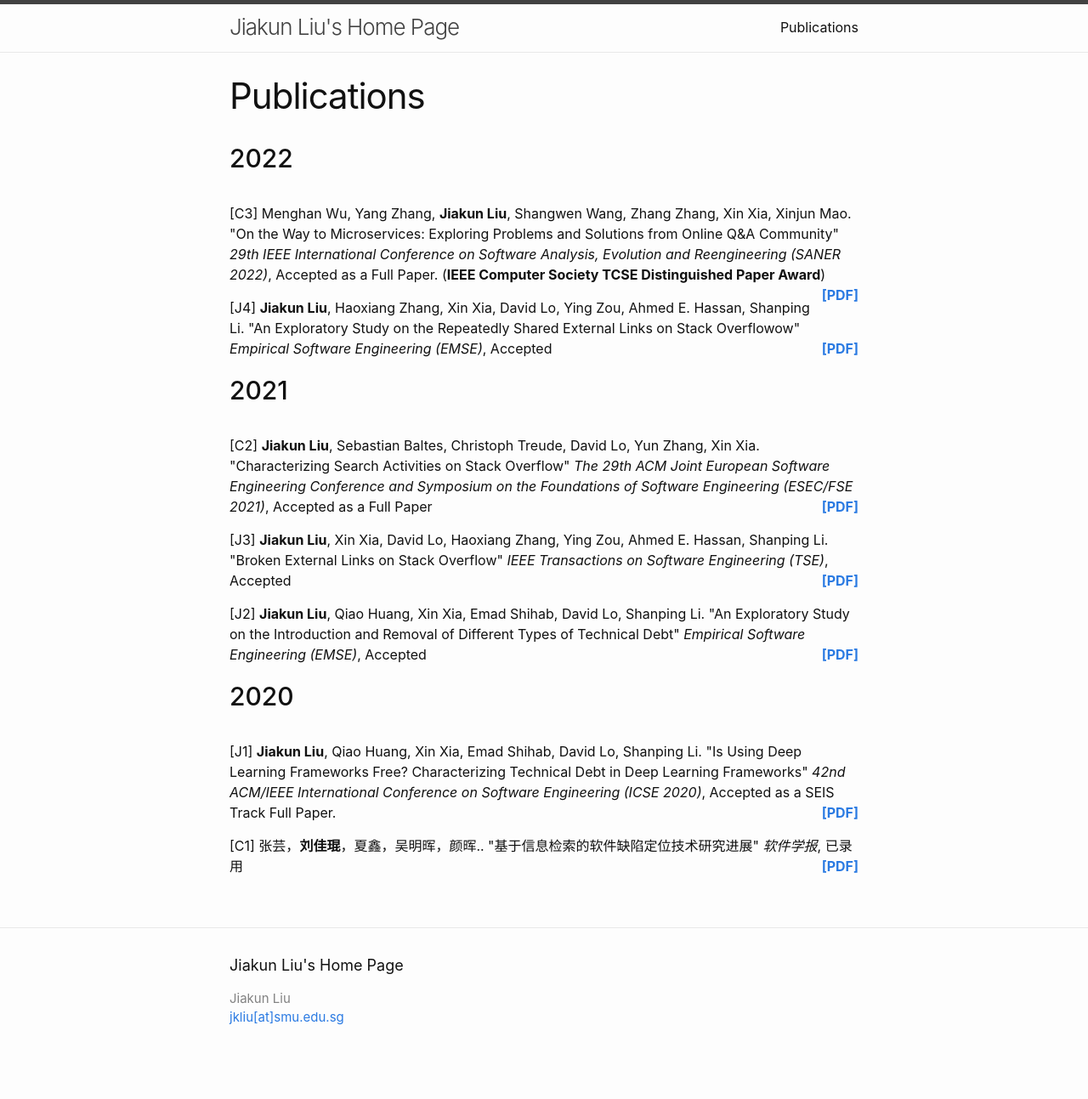
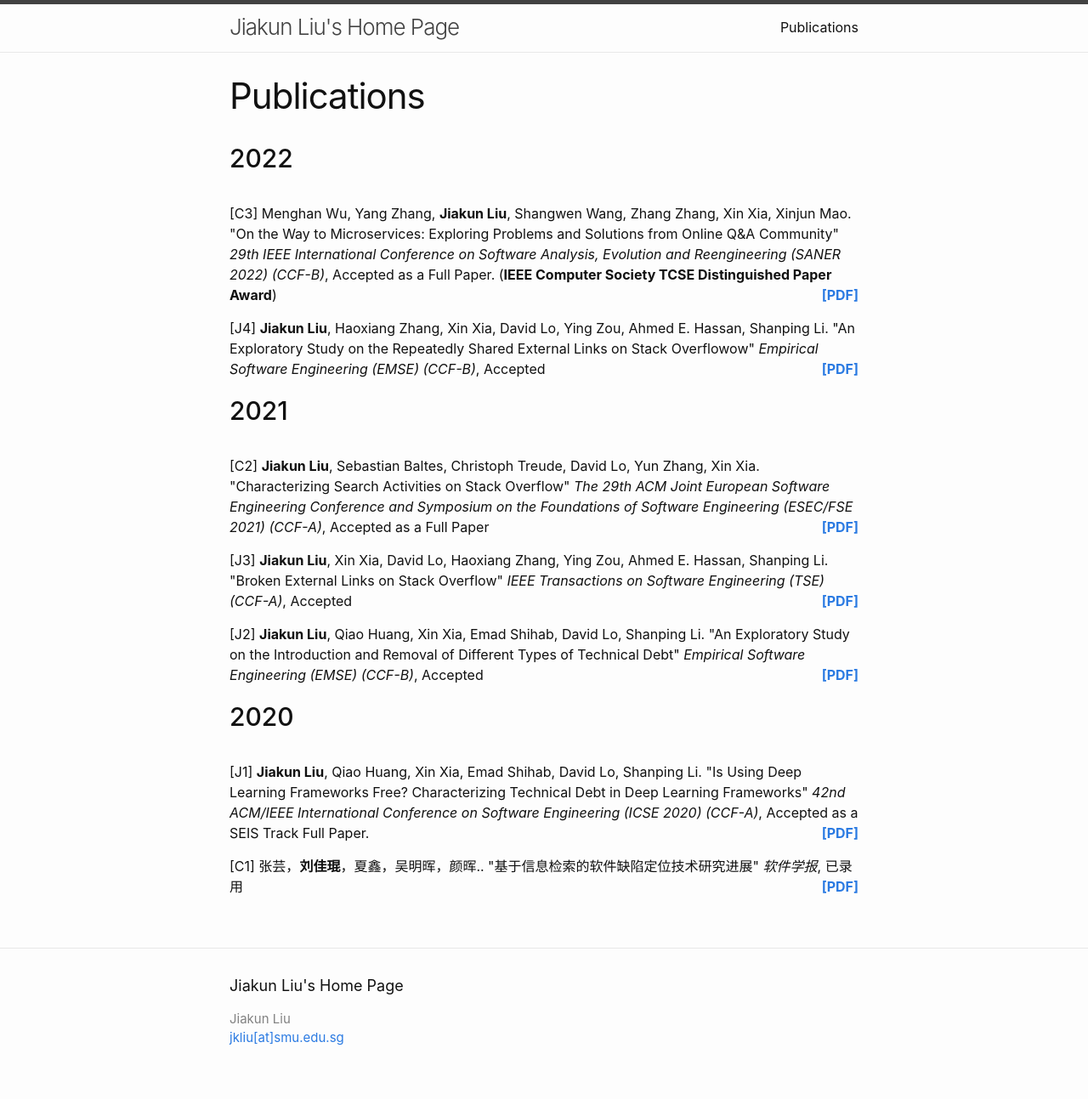
Before and after one commit to jiakun-liu/jiakun-liu.github.io, a Jekyll site: the page built from papers.md, in a window 1280 px wide. Shown: the whole page at 85% size. Built offline with Jekyll 4.4.1, drawn with Linux system fonts in a browser that asks for light colours; before the commit the page ends 1269 px from its top, so only the background shows below that.

Commit message:
Update papers.json

```diff
--- a/_data/papers.json
+++ b/_data/papers.json
@@ -4,7 +4,7 @@
             "idx": "C3",
             "title": "On the Way to Microservices: Exploring Problems and Solutions from Online Q&A Community",
             "authors": "Menghan Wu, Yang Zhang, <b>Jiakun Liu</b>, Shangwen Wang, Zhang Zhang, Xin Xia, Xinjun Mao",
-            "venue": "29th IEEE International Conference on Software Analysis, Evolution and Reengineering (SANER 2022)",
+            "venue": "29th IEEE International Conference on Software Analysis, Evolution and Reengineering (SANER 2022) (CCF-B)",
             "status": "Accepted as a Full Paper. (<b>IEEE Computer Society TCSE Distinguished Paper Award</b>) ",
             "pdf": "papers/saner.pdf"
         },
@@ -12,7 +12,7 @@
             "idx": "J4",
             "title": "An Exploratory Study on the Repeatedly Shared External Links on Stack Overflowow",
             "authors": "<b>Jiakun Liu</b>, Haoxiang Zhang, Xin Xia, David Lo, Ying Zou, Ahmed E. Hassan, Shanping Li",
-            "venue": "Empirical Software Engineering (EMSE)",
+            "venue": "Empirical Software Engineering (EMSE) (CCF-B)",
             "status": "Accepted",
             "pdf": "papers/emse212.pdf"
         }
@@ -22,7 +22,7 @@
             "idx": "C2",
             "title": "Characterizing Search Activities on Stack Overflow",
             "authors": "<b>Jiakun Liu</b>, Sebastian Baltes, Christoph Treude, David Lo, Yun Zhang, Xin Xia",
-            "venue": "The 29th ACM Joint European Software Engineering Conference and Symposium on the Foundations of Software Engineering (ESEC/FSE 2021)",
+            "venue": "The 29th ACM Joint European Software Engineering Conference and Symposium on the Foundations of Software Engineering (ESEC/FSE 2021) (CCF-A)",
             "status": "Accepted as a Full Paper",
             "pdf": "papers/fse213.pdf"
         },
@@ -30,7 +30,7 @@
             "idx": "J3",
             "title": "Broken External Links on Stack Overflow",
             "authors": "<b>Jiakun Liu</b>, Xin Xia, David Lo, Haoxiang Zhang, Ying Zou, Ahmed E. Hassan, Shanping Li",
-            "venue": "IEEE Transactions on Software Engineering (TSE)",
+            "venue": "IEEE Transactions on Software Engineering (TSE) (CCF-A)",
             "status": "Accepted",
             "pdf": "papers/tse214.pdf"
         },
@@ -38,7 +38,7 @@
             "idx": "J2",
             "title": "An Exploratory Study on the Introduction and Removal of Different Types of Technical Debt",
             "authors": "<b>Jiakun Liu</b>, Qiao Huang, Xin Xia, Emad Shihab, David Lo, Shanping Li",
-            "venue": "Empirical Software Engineering (EMSE)",
+            "venue": "Empirical Software Engineering (EMSE) (CCF-B)",
             "status": "Accepted",
             "pdf": "papers/emse202.pdf"
         }
@@ -48,7 +48,7 @@
             "idx": "J1",
             "title": "Is Using Deep Learning Frameworks Free? Characterizing Technical Debt in Deep Learning Frameworks",
             "authors": "<b>Jiakun Liu</b>, Qiao Huang, Xin Xia, Emad Shihab, David Lo, Shanping Li",
-            "venue": "42nd ACM/IEEE International Conference on Software Engineering (ICSE 2020)",
+            "venue": "42nd ACM/IEEE International Conference on Software Engineering (ICSE 2020) (CCF-A)",
             "status": "Accepted as a SEIS Track Full Paper.",
             "pdf": "papers/icse201.pdf"
         },
```
